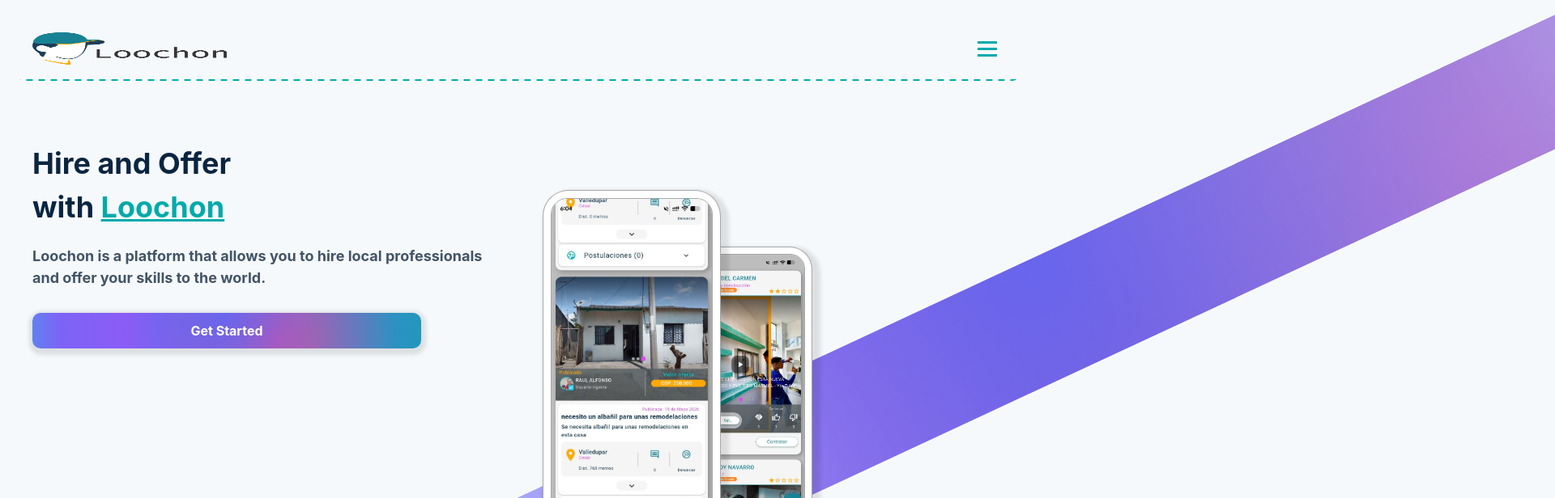
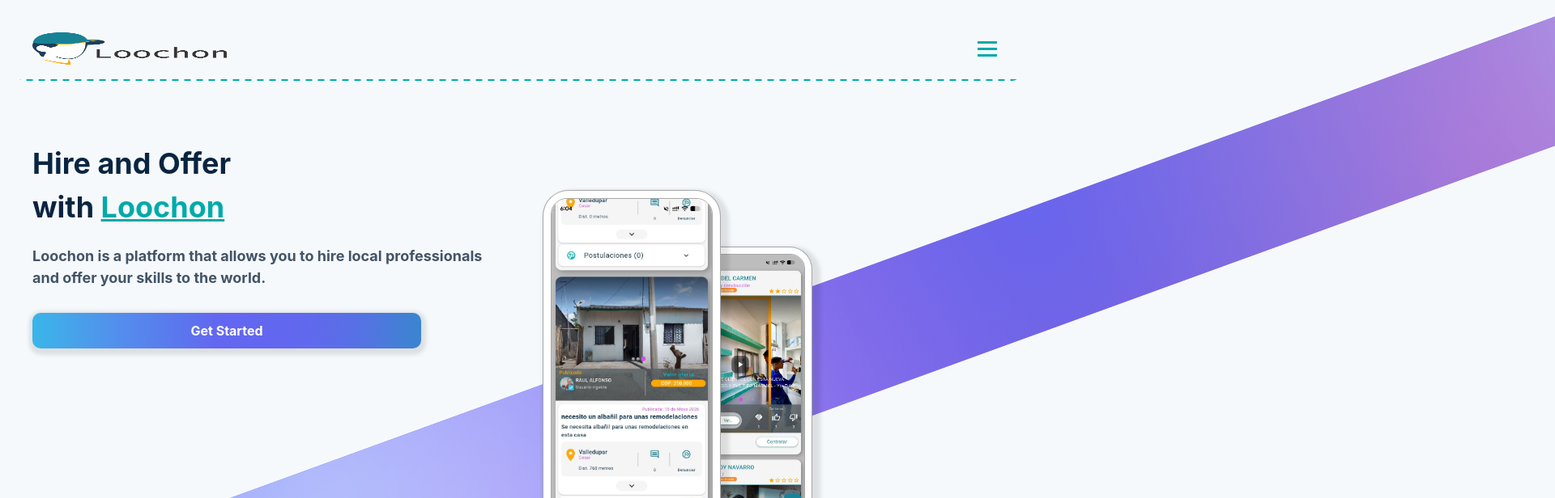
Before and after one commit to Yakhonaa/Landing-Page, a React (Vite) app: page / in a window 1280 px wide. Shown: the top 616 px of the page at 81% size, 1920 px wide, since content can reach past the window. Built offline with nearby package versions, Linux system fonts and the light colour scheme.

Commit message:
broken version

```diff
--- a/src/index.css
+++ b/src/index.css
@@ -159,13 +159,15 @@
   margin-top: 30px;
 }
 
+
+
 .left-header-content-button {
   width: 100%;
   border: none;
   background:
-    radial-gradient(circle at 15% 50%, rgba(0, 255, 220, 0.85), transparent 24%),
-    radial-gradient(circle at 45% 30%, rgba(99, 102, 241, 0.9), transparent 28%),
-    radial-gradient(circle at 75% 60%, rgba(236, 72, 153, 0.75), transparent 24%),
+    radial-gradient(circle at 15% 50%, rgba(0, 255, 220, 0.85), transparent 50%),
+    radial-gradient(circle at 45% 30%, rgba(99, 102, 241, 0.9), transparent 50%),
+    radial-gradient(circle at 75% 60%, rgba(99, 102, 241, 0.9), transparent 50%),
     linear-gradient(90deg, #00aaaa, #3b82f6, #8b5cf6, #00aaaa);
   background-size: 180% 180%, 160% 160%, 170% 170%, 300% 100%;
   color: white;
@@ -179,10 +181,6 @@
   box-shadow: 1px 3px 5px 5px rgba(0, 0, 0, 0.1);
 }
 
-.left-header-content-button:hover {
-  filter: brightness(1.08);
-}
-
 .stripe-wrapper {
   position: relative;
   width: 100%;
@@ -192,7 +190,7 @@
 
 .diagonal-stripe {
   position: absolute;
-  top: -680px;
+  top: -740px;
   left: -45%; /* Extends past left border */
 
   width: 300%; /* Extra width ensures it stays connected to borders when tilted */
@@ -207,7 +205,7 @@
   animation: stripe-gradient 9s ease-in-out infinite;
 
   /* Centers the anchor point and applies the rotation */
-  rotate: -25deg;
+  rotate: -20deg;
 }
 
 .diagonal-stripe::before,
```
